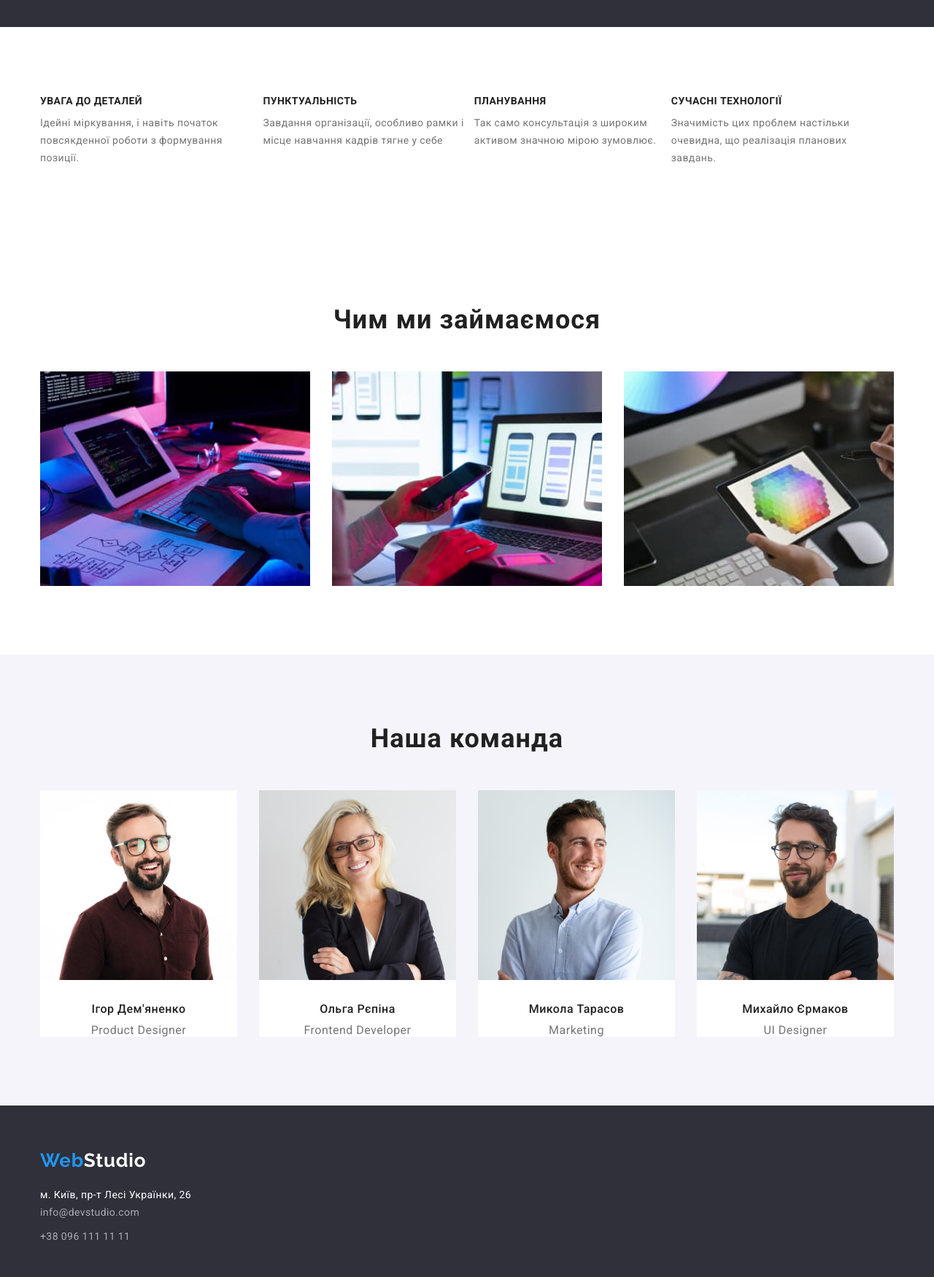
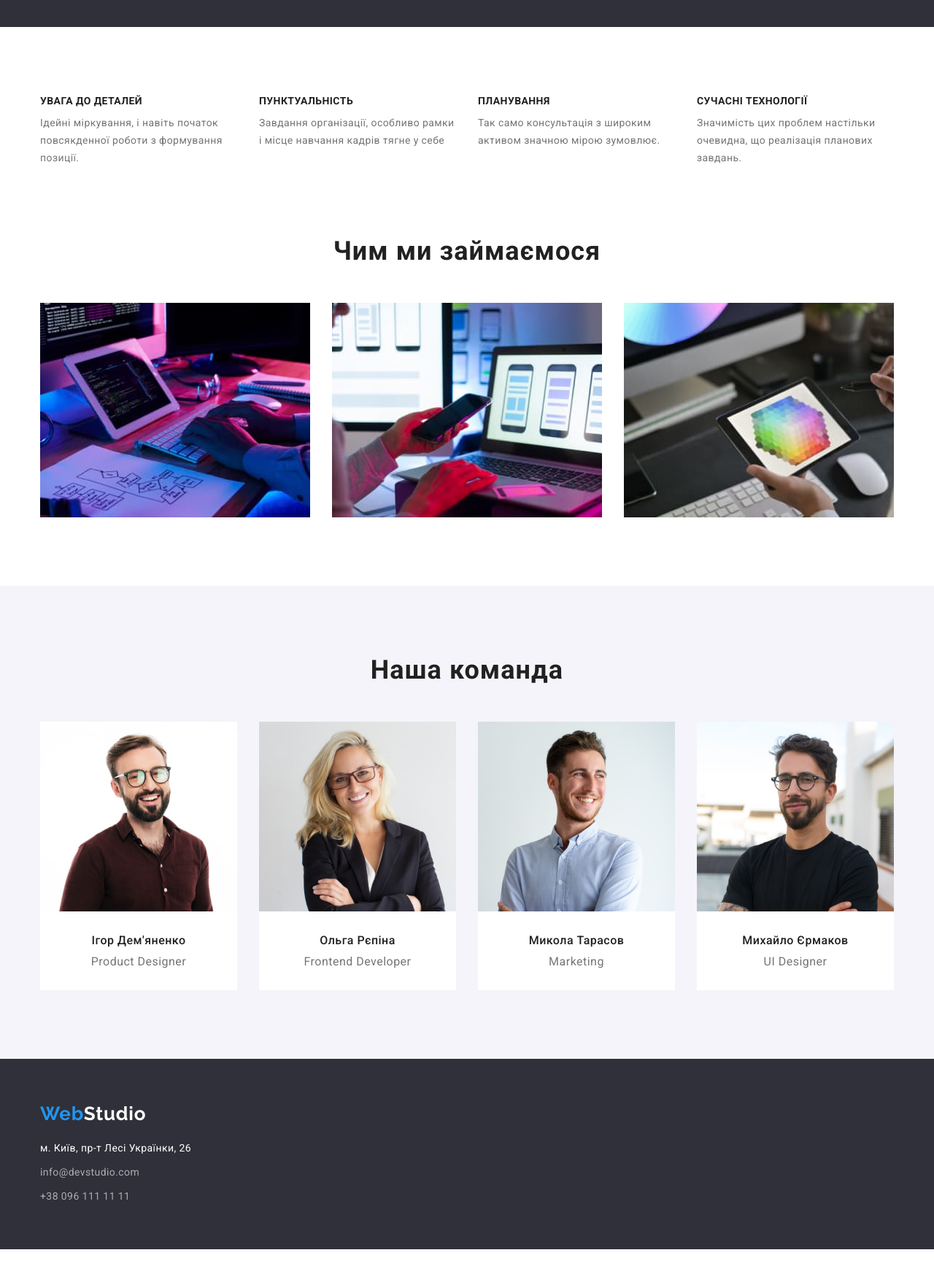
Before and after one commit to Victoria-Panayoti/-goit-markup-hw-03, a plain HTML site: page index.html in a window 1280 px wide. Shown: the part 660-2410 px from the top of the page at 73% size. After the commit the page ends 2372 px from the top, so only its background shows below. Drawn offline with nearby package versions, Linux system fonts and the light colour scheme.

Commit message:
edit page studio

```diff
--- a/css/styles.css
+++ b/css/styles.css
@@ -194,6 +194,10 @@ body {
 /* Features */
 .feature-list {
   display: flex;
+  gap: 30px;
+}
+.feature-list>li{
+  width: 270px;
 }
 .visually-hidden {
   position: absolute;
@@ -220,11 +224,13 @@ body {
   font-size: 14px;
   line-height: 1.71;
   letter-spacing: 0.03em;
+
   color: var(--primary-text-color);
 }
 
 /* Works */
 .works {
+  padding-top: 0;
 }
 .work-title {
   font-weight: 700;
@@ -258,8 +264,9 @@ body {
 .team-list > li {
   background-color: var(--bcg-main);
 }
-.team-list-img {
-  margin-bottom: 30px;
+.team-sign{
+  padding-top: 30px;
+  padding-bottom: 30px;
 }
 .team-list h3 {
   font-weight: 500;
@@ -357,17 +364,19 @@ body {
   line-height: 1.19;
   letter-spacing: 0.03em;
   color: var(--text-white);
-  display: inline-block;
+  display: block;
+  margin-right: 0;
   margin-bottom: 20px;
 }
 .footer-list .address {
   display: inline-block;
+}
+.footer-list .footer-list-item:not(:last-child){
   margin-bottom: 9px;
 }
 .footer-list .mail {
   color: var(--footer-mail-tel);
   display: inline-block;
-  margin-bottom: 9px;
 }
 .footer-list .tel {
   color: var(--footer-mail-tel);
--- a/index.html
+++ b/index.html
@@ -114,8 +114,10 @@
                 alt="хлопець в бордовій сорочці"
                 width="270"
               />
+              <div class="team-sign">
                 <h3 class="section-title">Ігор Дем'яненко</h3>
                 <p lang="en">Product Designer</p>
+              </div>
             </li>
             <li>
               <img
@@ -124,8 +126,10 @@
                 alt="Дівчина в окулярах"
                 width="270"
               />
+              <div class="team-sign">
                 <h3 class="section-title">Ольга Рєпіна</h3>
                 <p lang="en">Frontend Developer</p>
+              </div>
             </li>
             <li>
               <img
@@ -134,8 +138,10 @@
                 alt="хлопець в білій сорочці"
                 width="270"
               />
+              <div class="team-sign">
                 <h3 class="section-title">Микола Тарасов</h3>
                 <p lang="en">Marketing</p>
+              </div>
             </li>
             <li>
               <img
@@ -144,8 +150,10 @@
                 alt="хлопець в окулярах"
                 width="270"
               />
+              <div class="team-sign">
                 <h3 class="section-title">Михайло Єрмаков</h3>
                 <p lang="en">UI Designer</p>
+              </div>
             </li>
           </ul>
         </div>
@@ -158,7 +166,7 @@
         </a>
         <address>
           <ul class="footer-list list">
-            <li>
+            <li class="footer-list-item">
               <a
                 href="https://goo.gl/maps/CPtrU1FHBa2aNyZL9"
                 target="_blank"
@@ -167,12 +175,12 @@
                 >м. Київ, пр-т Лесі Українки, 26</a
               >
             </li>
-            <li>
+            <li class="footer-list-item">
               <a href="mailto:info@devstudio.com" class="link mail"
                 >info@devstudio.com</a
               >
             </li>
-            <li>
+            <li class="footer-list-item">
               <a href="tel:+380961111111" class="link tel">+38 096 111 11 11</a>
             </li>
           </ul>
```
Also changed, not shown: portfolio.html (+3 -3 lines). Lines whose indentation alone changed are shown as unchanged.
